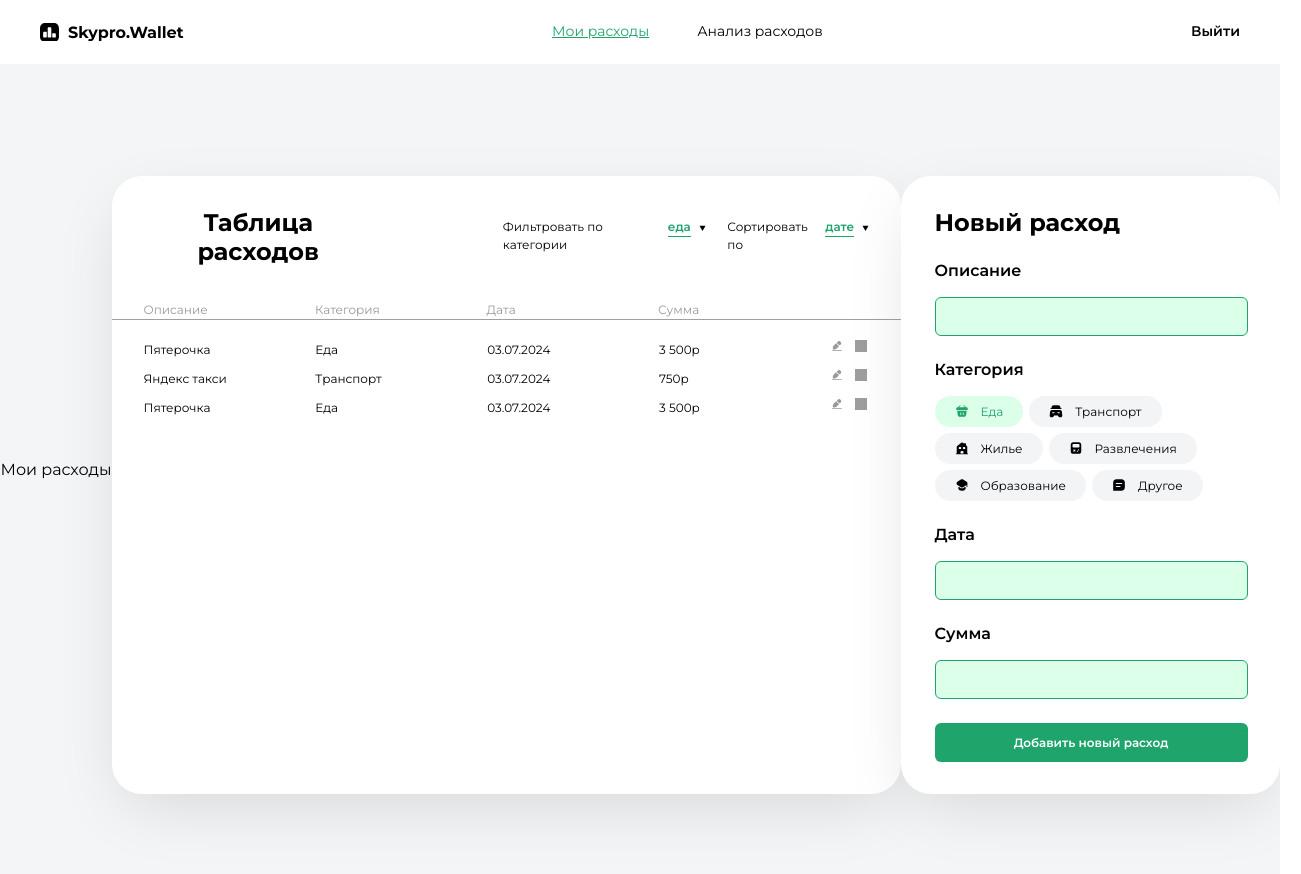
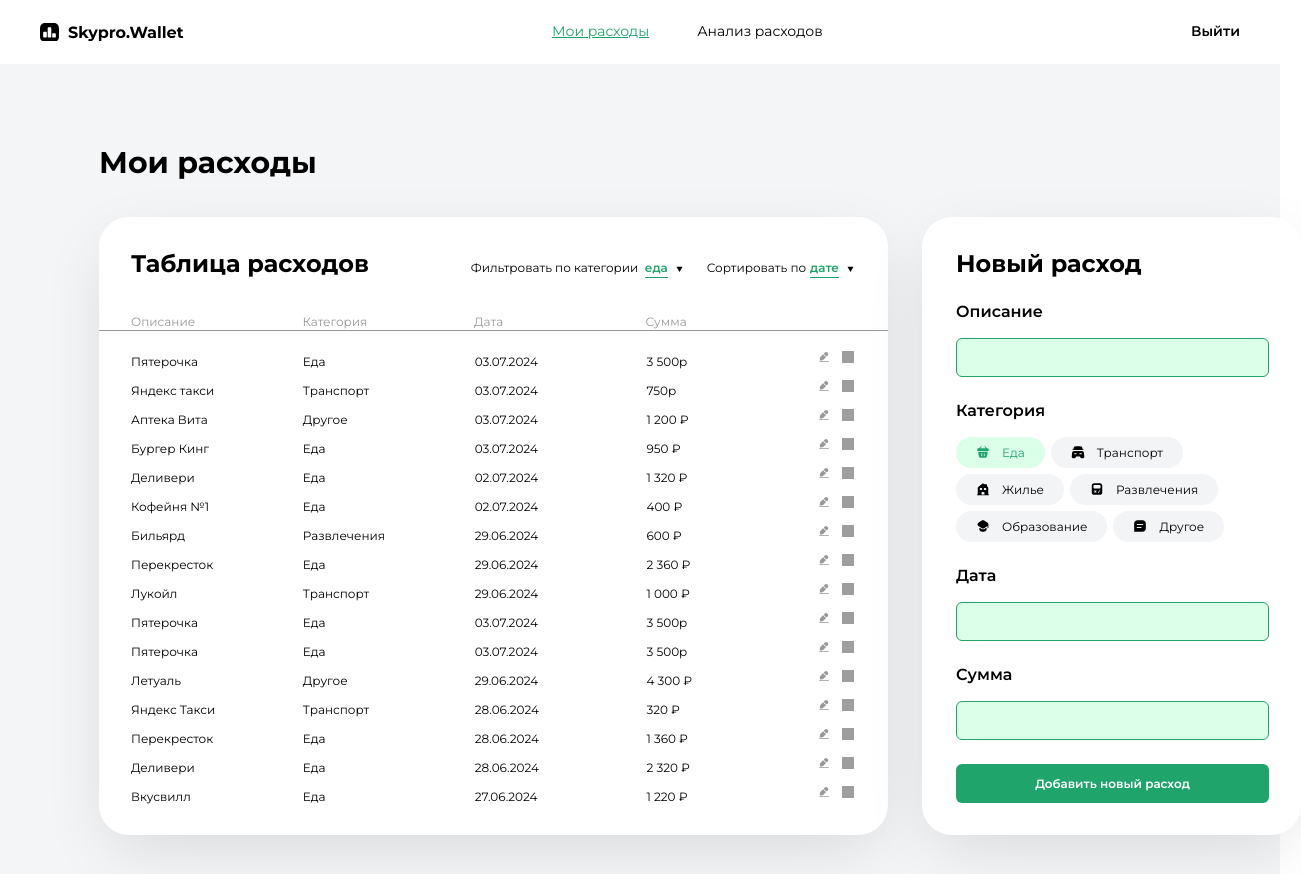
Before and after one commit to JSentience/skypro-wallet, a React (Vite) app: page /signin in a window 1280 px wide. Both pictures are taken after a click on the button "Войти". Shown: the whole page, 1301 px wide, since content can reach past the window. Built offline with nearby package versions, Linux system fonts and the light colour scheme; grey boxes are pictures that could not be loaded.

Commit message:
Готово

```diff
--- a/src/components/ExpenseTable/ExpenseTable.jsx
+++ b/src/components/ExpenseTable/ExpenseTable.jsx
@@ -1,9 +1,10 @@
 import { useState } from 'react';
 import * as S from './ExpenseTable.styled';
-import { FilterCategory } from './FilerCategory';
+import { FilterCategory } from './FilterCategory';
 import { Filter } from './Filter';
+import { expenses } from '../../data';
 
-export const ExpenseTable = () => {
+export const ExpenseTable = ({ onEdit }) => {
 	const [isCategoryOpen, setIsCategoryOpen] = useState(false);
 	const [isFilterOpen, setIsFilterOpen] = useState(false);
 
@@ -25,6 +26,11 @@ export const ExpenseTable = () => {
 		setIsCategoryOpen(false);
 		setIsFilterOpen(false);
 	};
+
+	const handleEditClick = (expense) => {
+		onEdit(expense);
+	};
+
 	return (
 		<div>
 			<S.Container>
@@ -32,11 +38,11 @@ export const ExpenseTable = () => {
 					<S.HeaderContainer>
 						<S.Title>Таблица расходов</S.Title>
 						<S.ItemsContainer>
-							<S.FilterSection marginleft="130px">
+							<S.FilterSection marginleft="100px">
 								<S.FilterText>Фильтровать по категории</S.FilterText>
 								<S.FilterButton onClick={toggleCategory}>
 									<S.FilterValue>еда</S.FilterValue>
-									<S.FilterIcon src="/polygon 3.svg" alt="" />
+									<S.FilterIcon src="/Polygon 3.svg" alt="" />
 								</S.FilterButton>
 								{isCategoryOpen && <FilterCategory onClose={closeAllModals} />}
 							</S.FilterSection>
@@ -44,7 +50,7 @@ export const ExpenseTable = () => {
 								<S.FilterText>Сортировать по</S.FilterText>
 								<S.FilterButton onClick={toggleFilter}>
 									<S.FilterValue marginleft="4px">дате</S.FilterValue>
-									<S.FilterIcon src="/polygon 3.svg" alt="" />
+									<S.FilterIcon src="/Polygon 3.svg" alt="" />
 								</S.FilterButton>
 								{isFilterOpen && <Filter onClose={closeAllModals} />}
 							</S.FilterSection>
@@ -59,16 +65,18 @@ export const ExpenseTable = () => {
 					<S.Divider />
 				</S.HeaderWrapper>
 				<S.TableContent>
-					<S.TableRow>
-						<S.RowItem>Пятерочка</S.RowItem>
-						<S.RowItem marginleft="32px">Еда</S.RowItem>
-						<S.RowItem marginleft="32px">03.07.2024</S.RowItem>
-						<S.RowItem marginleft="32px">3 500р</S.RowItem>
+					{expenses.map((expense) => (
+						<S.TableRow key={expense.id}>
+							<S.RowItem>{expense.description}</S.RowItem>
+							<S.RowItem marginleft="32px">{expense.category}</S.RowItem>
+							<S.RowItem marginleft="32px">{expense.date}</S.RowItem>
+							<S.RowItem marginleft="32px">{expense.amount}</S.RowItem>
 							<S.ActionsContainer>
 								<S.ActionIcon
 									marginright="12px"
 									src="/img_edit.svg"
 									alt="Редактировать"
+									onClick={() => handleEditClick(expense)}
 								/>
 								<S.ActionIcon
 									marginright="1px"
@@ -77,42 +85,7 @@ export const ExpenseTable = () => {
 								/>
 							</S.ActionsContainer>
 						</S.TableRow>
-					<S.TableRow>
-						<S.RowItem>Яндекс такси</S.RowItem>
-						<S.RowItem marginleft="32px">Транспорт</S.RowItem>
-						<S.RowItem marginleft="32px">03.07.2024</S.RowItem>
-						<S.RowItem marginleft="32px">750р</S.RowItem>
-						<S.ActionsContainer>
-							<S.ActionIcon
-								marginright="12px"
-								src="/img_edit.svg"
-								alt="Редактировать"
-							/>
-							<S.ActionIcon
-								marginright="1px"
-								src="/img_del.svg"
-								alt="Удалить"
-							/>
-						</S.ActionsContainer>
-					</S.TableRow>
-					<S.TableRow>
-						<S.RowItem>Пятерочка</S.RowItem>
-						<S.RowItem marginleft="32px">Еда</S.RowItem>
-						<S.RowItem marginleft="32px">03.07.2024</S.RowItem>
-						<S.RowItem marginleft="32px">3 500р</S.RowItem>
-						<S.ActionsContainer>
-							<S.ActionIcon
-								marginright="12px"
-								src="/img_edit.svg"
-								alt="Редактировать"
-							/>
-							<S.ActionIcon
-								marginright="1px"
-								src="/img_del.svg"
-								alt="Удалить"
-							/>
-						</S.ActionsContainer>
-					</S.TableRow>
+					))}
 				</S.TableContent>
 			</S.Container>
 		</div>
--- a/src/components/ExpenseTable/ExpenseTable.styled.js
+++ b/src/components/ExpenseTable/ExpenseTable.styled.js
@@ -25,7 +25,6 @@ export const Title = styled.h2`
 	font-size: 24px;
 	font-weight: 700;
 	line-height: 29px;
-	text-align: center;
 	margin-top: 32px;
 	margin-bottom: 32px;
 `;
@@ -86,7 +85,7 @@ export const TableHeader = styled.div`
 	align-items: center;
 	margin-left: 32px;
 	padding-right: 69px;
-	color: #999;
+	color: #999999;
 `;
 
 export const HeaderItem = styled.div`
@@ -99,19 +98,40 @@ export const HeaderItem = styled.div`
 export const Divider = styled.div`
 	width: 789px;
 	height: 0;
-	border-top: 0.5px solid #a0a0a0;
+	border-top: 0.5px solid #999999;
 	margin-top: 5.75px;
 `;
 
 export const TableContent = styled.div`
-	width: 723px;
+	width: 789px;
 	height: 479px;
 	display: flex;
 	flex-direction: column;
 	justify-content: flex-start;
 	align-items: flex-start;
 	gap: 14px;
-	padding-top: 18.25px;
+	padding: 18.25px 6px 0 0;
+	overflow-y: auto;
+	overflow-x: hidden;
+
+	&::-webkit-scrollbar {
+		width: 6px;
+	}
+
+	&::-webkit-scrollbar-track {
+		background: #f1f1f1;
+		border-radius: 3px;
+		margin: 5px 0;
+	}
+
+	&::-webkit-scrollbar-thumb {
+		background: #c1c1c1;
+		border-radius: 3px;
+	}
+
+	&::-webkit-scrollbar-thumb:hover {
+		background: #a8a8a8;
+	}
 `;
 
 export const TableRow = styled.div`
@@ -124,6 +144,7 @@ export const TableRow = styled.div`
 	justify-content: flex-start;
 	align-items: center;
 	margin-left: 32px;
+	cursor: pointer;
 `;
 
 export const RowItem = styled.div`
@@ -144,4 +165,5 @@ export const ActionIcon = styled.img`
 	width: 12px;
 	height: 12px;
 	margin-right: ${(props) => props.marginright || '0px'};
+	cursor: pointer;
 `;
--- a/src/components/ExpenseTable/Filter.styled.js
+++ b/src/components/ExpenseTable/Filter.styled.js
@@ -28,6 +28,7 @@ export const FilterItem = styled.div`
 	border-radius: 30px;
 	background-color: ${(props) => (props.$active ? '#dbffe9' : '#f3f4f6')};
 	padding: 8px 20px;
+	cursor: pointer;
 `;
 
 export const FilterText = styled.p`
--- a/src/components/ExpenseTable/FilterCategory.styled.js
+++ b/src/components/ExpenseTable/FilterCategory.styled.js
@@ -28,6 +28,7 @@ export const CategoryItem = styled.div`
 	border-radius: 30px;
 	background-color: ${(props) => (props.$active ? '#dbffe9' : '#f3f4f6')};
 	padding: 8px 20px;
+	cursor: pointer;
 `;
 
 export const CategoryIcon = styled.img`
--- a/src/components/ExpensesLayout/ExpensesLayout.jsx
+++ b/src/components/ExpensesLayout/ExpensesLayout.jsx
@@ -1,13 +1,32 @@
-import React from 'react';
+import { useState } from 'react';
 import { ExpenseTable } from '../ExpenseTable/ExpenseTable';
 import { NewExpense } from '../NewExpense/NewExpense';
+import * as S from './ExpensesLayout.styled';
 
 export const ExpensesLayout = () => {
+	const [isEditing, setIsEditing] = useState(false);
+	const [editingExpense, setEditingExpense] = useState(null);
+
+	const handleEdit = (expense) => {
+		setIsEditing(true);
+		setEditingExpense(expense);
+	};
+
+	const handleSave = () => {
+		setIsEditing(false);
+		setEditingExpense(null);
+	};
 	return (
-		<>
-			<h3>Мои расходы</h3>
-			<ExpenseTable />
-			<NewExpense />
-		</>
+		<div>
+			<S.PageTitle>Мои расходы</S.PageTitle>
+			<S.MainContent>
+				<ExpenseTable onEdit={handleEdit} />
+				<NewExpense
+					isEditing={isEditing}
+					editingExpense={editingExpense}
+					onSave={handleSave}
+				/>
+			</S.MainContent>
+		</div>
 	);
 };
--- a/src/components/ExpensesLayout/ExpensesLayout.styled.js
+++ b/src/components/ExpensesLayout/ExpensesLayout.styled.js
@@ -0,0 +1,26 @@
+import styled from 'styled-components';
+
+export const PageContainer = styled.div`
+	display: flex;
+	flex-direction: column;
+	min-height: 100vh;
+	background-color: #f8f9fa;
+`;
+
+export const PageTitle = styled.h1`
+	color: #000000;
+	font-family: 'Montserrat', sans-serif;
+	font-size: 30px;
+	font-weight: 700;
+	line-height: 150%;
+	text-align: left;
+	margin-left: 120px;
+	margin-top: 36px;
+`;
+
+export const MainContent = styled.main`
+	display: flex;
+	align-items: center;
+	gap: 34px;
+	margin-left: 120px;
+`;
--- a/src/components/NewExpense/NewExpense.jsx
+++ b/src/components/NewExpense/NewExpense.jsx
@@ -1,15 +1,18 @@
 import * as S from './NewExpense.styled';
 
-export const NewExpense = () => {
+export const NewExpense = ({ isEditing, editingExpense, onSave }) => {
 	return (
 		<div>
 			<S.Container>
 				<S.Content>
-					<S.Title>Новый расход</S.Title>
+					<S.Title>{isEditing ? 'Редактирование' : 'Новый расход'}</S.Title>
 
 					<S.InputGroup>
 						<S.InputLabel>Описание</S.InputLabel>
-						<S.Input type="text" />
+						<S.Input
+							type="text"
+							defaultValue={isEditing ? editingExpense?.description : ''}
+						/>
 					</S.InputGroup>
 
 					<S.CategorySection>
@@ -44,16 +47,24 @@ export const NewExpense = () => {
 
 					<S.InputGroup>
 						<S.InputLabel>Дата</S.InputLabel>
-						<S.Input type="text" />
+						<S.Input
+							type="text"
+							defaultValue={isEditing ? editingExpense?.date : ''}
+						/>
 					</S.InputGroup>
 
 					<S.InputGroup>
 						<S.InputLabel>Сумма</S.InputLabel>
-						<S.Input type="text" />
+						<S.Input
+							type="text"
+							defaultValue={isEditing ? editingExpense?.amount : ''}
+						/>
 					</S.InputGroup>
 
-					<S.Button>
-						<S.ButtonText>Добавить новый расход</S.ButtonText>
+					<S.Button onClick={onSave}>
+						<S.ButtonText>
+							{isEditing ? 'Сохранить редактирование' : 'Добавить новый расход'}
+						</S.ButtonText>
 					</S.Button>
 				</S.Content>
 			</S.Container>
--- /dev/null
+++ b/src/data.js
@@ -0,0 +1,135 @@
+export const expenses = [
+	{
+		id: 1,
+		description: 'Пятерочка',
+		category: 'Еда',
+		date: '03.07.2024',
+		amount: '3 500р',
+	},
+	{
+		id: 2,
+		description: 'Яндекс такси',
+		category: 'Транспорт',
+		date: '03.07.2024',
+		amount: '750р',
+	},
+	{
+		id: 3,
+		description: 'Аптека Вита',
+		category: 'Другое',
+		date: '03.07.2024',
+		amount: '1 200 ₽',
+	},
+	{
+		id: 4,
+		description: 'Бургер Кинг',
+		category: 'Еда',
+		date: '03.07.2024',
+		amount: '950 ₽',
+	},
+	{
+		id: 5,
+		description: 'Деливери',
+		category: 'Еда',
+		date: '02.07.2024',
+		amount: '1 320 ₽',
+	},
+	{
+		id: 6,
+		description: 'Кофейня №1',
+		category: 'Еда',
+		date: '02.07.2024',
+		amount: '400 ₽',
+	},
+	{
+		id: 7,
+		description: 'Бильярд',
+		category: 'Развлечения',
+		date: '29.06.2024',
+		amount: '600 ₽',
+	},
+	{
+		id: 8,
+		description: 'Перекресток',
+		category: 'Еда',
+		date: '29.06.2024',
+		amount: '2 360 ₽',
+	},
+	{
+		id: 9,
+		description: 'Лукойл',
+		category: 'Транспорт',
+		date: '29.06.2024',
+		amount: '1 000 ₽',
+	},
+	{
+		id: 10,
+		description: 'Пятерочка',
+		category: 'Еда',
+		date: '03.07.2024',
+		amount: '3 500р',
+	},
+	{
+		id: 11,
+		description: 'Пятерочка',
+		category: 'Еда',
+		date: '03.07.2024',
+		amount: '3 500р',
+	},
+	{
+		id: 12,
+		description: 'Летуаль',
+		category: 'Другое',
+		date: '29.06.2024',
+		amount: '4 300 ₽',
+	},
+	{
+		id: 13,
+		description: 'Яндекс Такси',
+		category: 'Транспорт',
+		date: '28.06.2024',
+		amount: '320 ₽',
+	},
+	{
+		id: 14,
+		description: 'Перекресток',
+		category: 'Еда',
+		date: '28.06.2024',
+		amount: '1 360 ₽',
+	},
+	{
+		id: 15,
+		description: 'Деливери',
+		category: 'Еда',
+		date: '28.06.2024',
+		amount: '2 320 ₽',
+	},
+	{
+		id: 16,
+		description: 'Вкусвилл',
+		category: 'Еда',
+		date: '27.06.2024',
+		amount: '1 220 ₽',
+	},
+	{
+		id: 17,
+		description: 'Кофейня №1',
+		category: 'Еда',
+		date: '27.06.2024',
+		amount: '920 ₽',
+	},
+	{
+		id: 18,
+		description: 'Вкусвилл',
+		category: 'Еда',
+		date: '26.06.2024',
+		amount: '840 ₽',
+	},
+	{
+		id: 19,
+		description: 'Кофейня №1',
+		category: 'Еда',
+		date: '26.06.2024',
+		amount: '920 ₽',
+	},
+];
```
Also changed, not shown: src/components/ExpenseTable/FilterCategory.jsx (renamed from src/components/ExpenseTable/FilerCategory.jsx). Lines whose indentation alone changed are shown as unchanged.
